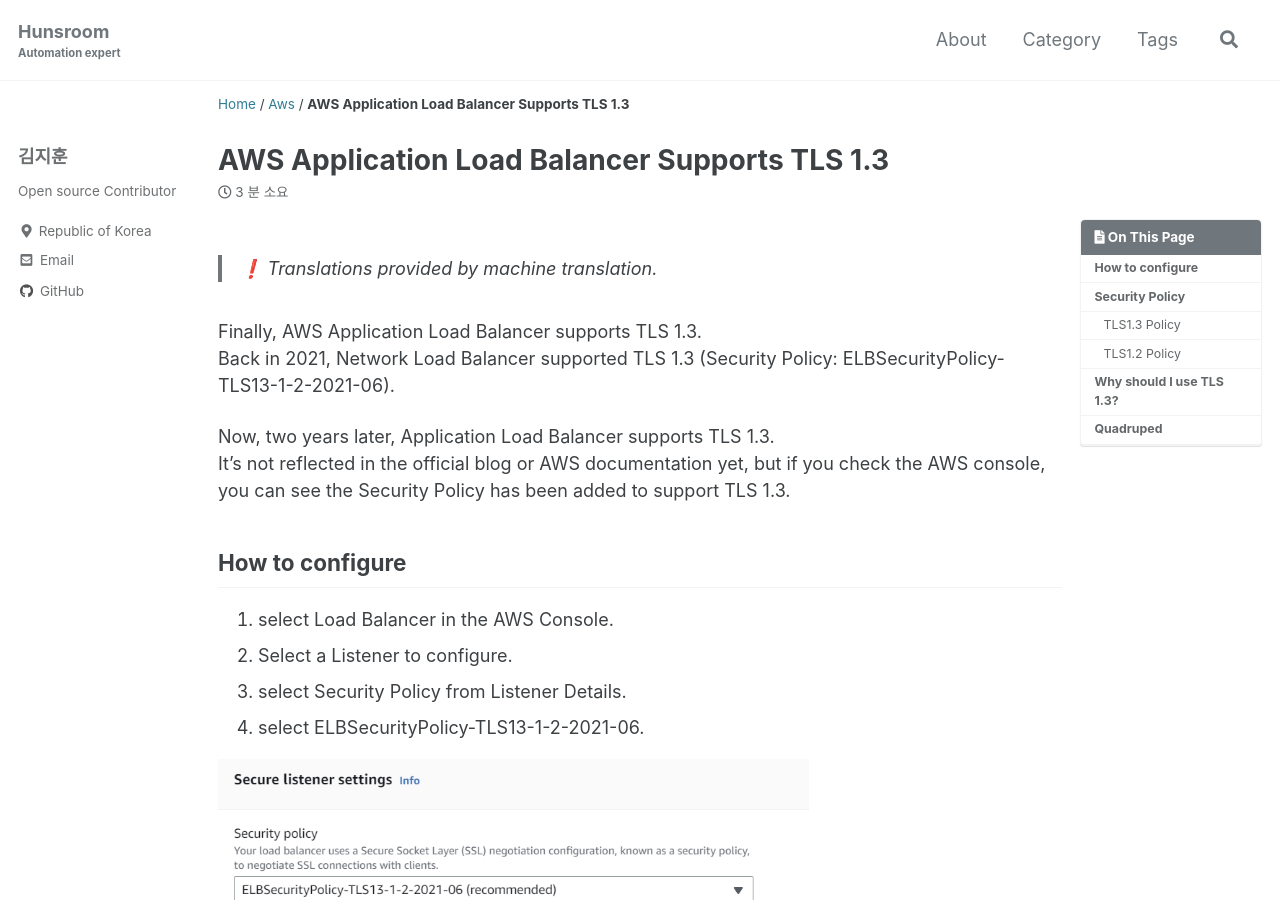
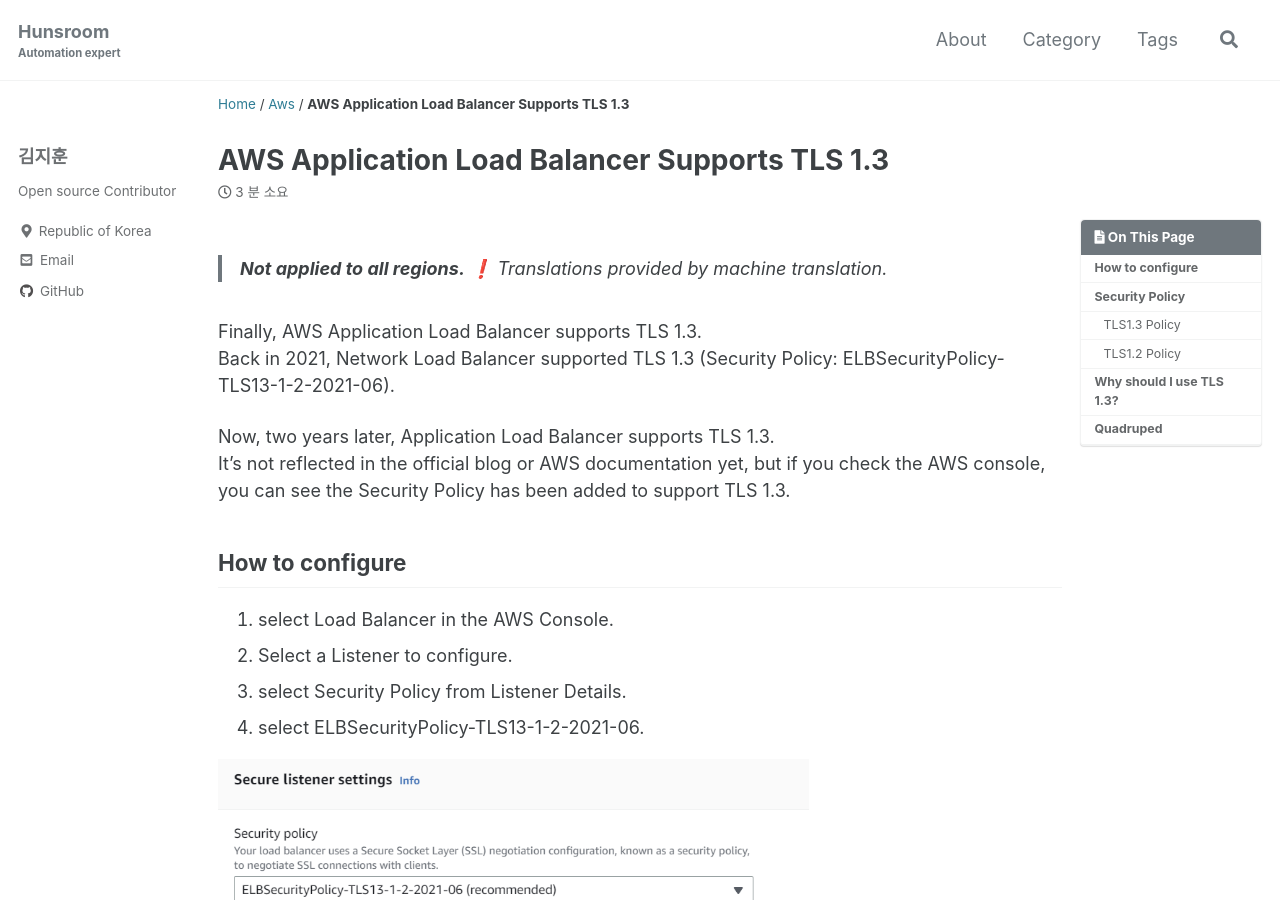
Before and after one commit to shblue21/shblue21.github.io, a Jekyll site: the page built from _posts/aws/2023-03-16-AWS-Application-Load-Balancer-Supports-TLS-1-3.md, in a window 1280 px wide and 900 px high. Built offline with Jekyll 4.4.1, drawn with Linux system fonts in a browser that asks for light colours; cached includes are drawn as plain includes; comment, search, counter and statistics services are not loaded.

```diff
--- a/_posts/aws/2023-03-16-AWS-Application-Load-Balancer-Supports-TLS-1-3.md
+++ b/_posts/aws/2023-03-16-AWS-Application-Load-Balancer-Supports-TLS-1-3.md
@@ -13,6 +13,7 @@
 lang: ko
 ---
 
+> **Not applied to all regions.**
 > ❗ Translations provided by machine translation.
 
 Finally, AWS Application Load Balancer supports TLS 1.3.
```
